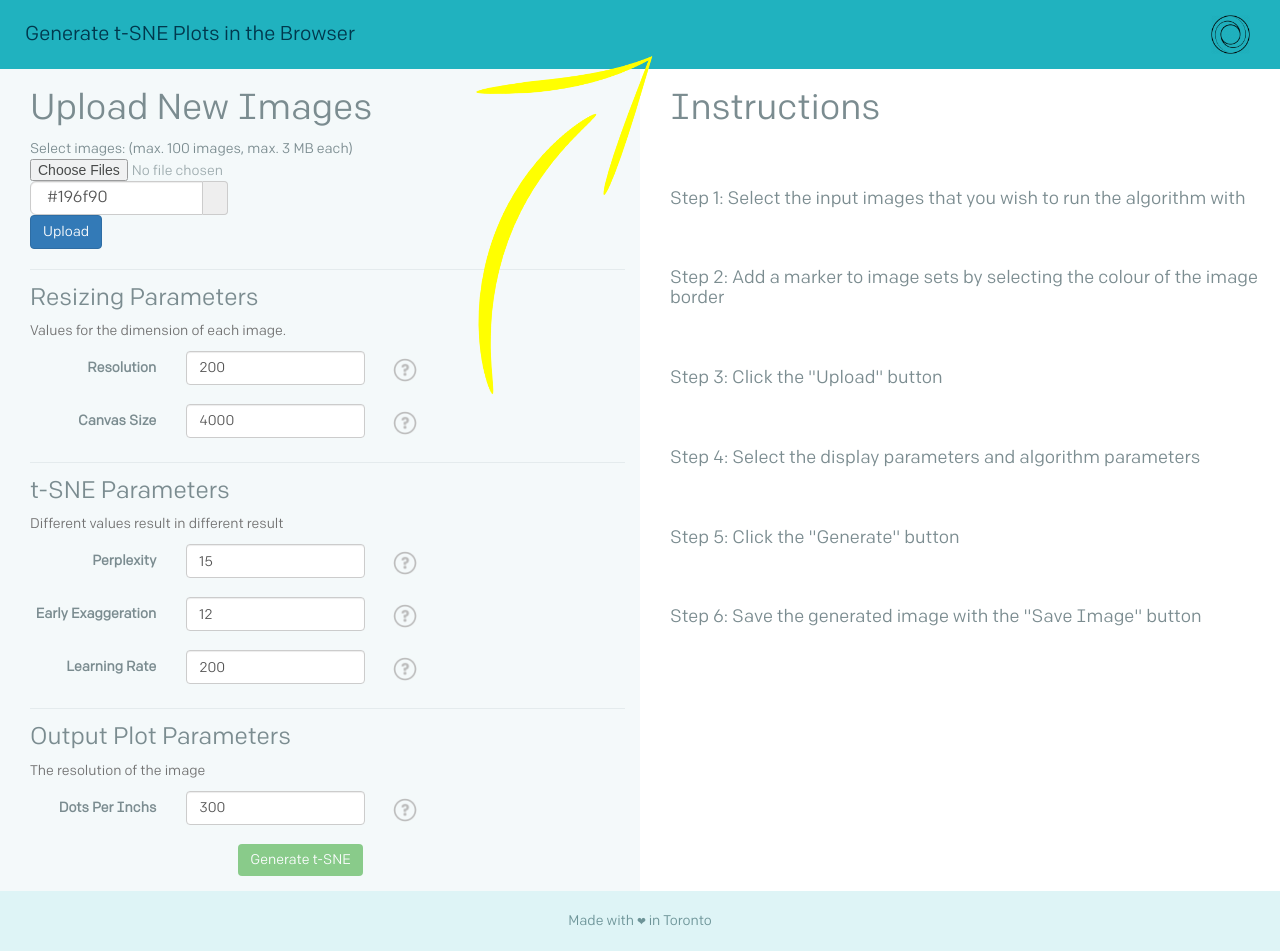
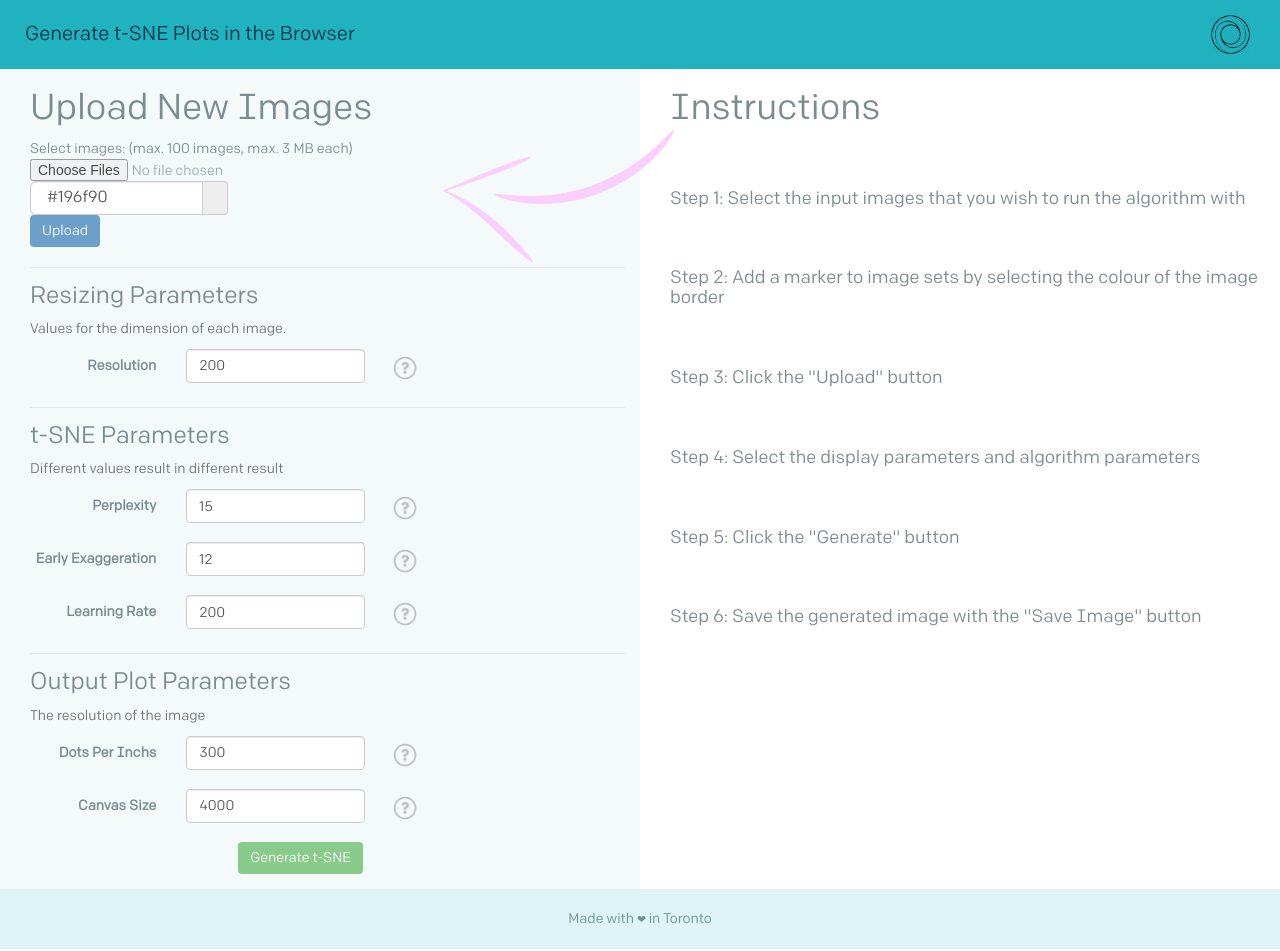
Before and after one commit to bessaFan/ML-playground, a Flask app: page /?session=8c4122cc-4404-463c-b159-a9287a150d6b in a window 1280 px wide. Run offline with Flask 2, Linux system fonts and the light colour scheme; some libraries are stand-ins or nearby versions.

Commit message:
made generate button unclickable when there's no image to be generated and updated arrow

```diff
--- a/static/css/app.css
+++ b/static/css/app.css
@@ -19,26 +19,27 @@ body {
 
 .arrow1-position {
     position: absolute;
-    top: -4px;
-    right: -72px;
+    top: 22px;
+    right: -10px;
     z-index: 90;
-    width: 47%;
+    width: 30%;
     min-height: 100px;
-    transform: rotate(150deg);
+    transform: rotate(20deg);
     object-fit: contain;
-    /* float: right; */
+    filter: brightness(1.6)contrast(5.4)hue-rotate(190deg)saturate(0.9);
 }
 
 .arrow2-position {
-    position: absolute;
-    top: 60px;
-    right: -235px;
-    z-index: 100;
-    width: 100%;
-    /* max-height: 100px; */
-    transform: rotate(60deg);
-    object-fit: contain;
-    /* float: right; */
+      position: absolute;
+      top: 263px;
+      right: -191px;
+      z-index: 100;
+      width: 80%;
+      /* max-height: 100px; */
+      transform: rotate(320deg);
+      object-fit: contain;
+      filter: brightness(1.6)contrast(100)hue-rotate(190deg)saturate(0.9);
+      /* float: right; */
 }
 
 .equal {
--- a/templates/main.html
+++ b/templates/main.html
@@ -185,7 +185,7 @@
           <span class="input-group-addon" "><i></i></span>
         </div>
 
-        <input type="submit" class="btn btn-primary" type=submit value=Upload onclick= "deleteArrow1()" opacity: 0.7; border-width: 0px;">
+        <input type="submit" class="btn btn-primary" type=submit value=Upload onclick= "deleteArrow1()" style="opacity: 0.7; border-width: 0px;">
       </form>
 
       {% for color in colors %}
@@ -208,13 +208,6 @@
           <img src="static/images/tooltip.png" style="width:50px;height:38px;" class="btn btn-secondary invert" data-toggle="tooltip" data-placement="right" title="The resolution of each image.">
           <div class="col-sm-4">
             <input type="number" class="form-control" name = "resolution" id="number" value = "200" placeholder="resolution">
-          </div>
-        </div>
-        <div class="form-group">
-          <label for="inputEmail3" class="col-sm-3 control-label">Canvas Size</label>
-          <img src="static/images/tooltip.png" style="width:50px;height:38px;" class="btn btn-secondary invert" data-toggle="tooltip" data-placement="right" title="Size of the plot">
-          <div class="col-sm-4">
-            <input type="number" class="form-control"  name = "CanvasSize" id="number" value = "4000" placeholder="canvas size">
           </div>
         </div>
         <!-- tSNE Parameters form -->
@@ -250,12 +243,23 @@
             <input type="number" class="form-control" name = "DotsPerInchs" id="number" value = "300" placeholder="DotsPerInchs">
           </div>
         </div>
+        <div class="form-group">
+          <label for="inputEmail3" class="col-sm-3 control-label">Canvas Size</label>
+          <img src="static/images/tooltip.png" style="width:50px;height:38px;" class="btn btn-secondary invert" data-toggle="tooltip" data-placement="right" title="Size of the plot">
+          <div class="col-sm-4">
+            <input type="number" class="form-control"  name = "CanvasSize" id="number" value = "4000" placeholder="canvas size">
+          </div>
+        </div>
         <!-- set the loading icon visible when the "generate" tSNE button is pressed  -->
         <input type="hidden" name="session" value="{{session_id}}">
         <input type="hidden" name="colors" value="{{colors}}">
         <div class="form-group">
           <div class="col-sm-offset-4 col-sm-3" >
-            <button type="submit" class="btn btn-success" style="opacity: 0.7; border-width: 0px; z-index: 100;" onclick= "setVisible()" onclick= "checkFolder()" onclick="generateTSNE()">Generate t-SNE</button>
+          {% if not image_exists %}
+            <button type="submit" class="btn btn-success" id= "generate_button" style="opacity: 0.7; border-width: 0px; z-index: 100;" onclick= "setVisible()" onclick= "checkFolder()" onclick="generateTSNE()" disabled>Generate t-SNE</button>
+          {% else %}
+            <button type="submit" class="btn btn-success" id= "generate_button" style="opacity: 0.7; border-width: 0px; z-index: 100;" onclick= "setVisible()" onclick= "checkFolder()" onclick="generateTSNE() ">Generate t-SNE</button>
+          {% endif %}
           </div>
         </div>
       </form>
@@ -278,7 +282,7 @@
           <script>document.getElementById("arrow2").remove();</script>
           <div class="image">
             <h1>Resulting t-SNE plot</h1>
-            <img id="tsne_plot" src="static/output/{{session_id}}/output.png?timestamp={{timestamp}}" style="width: 100%; max-height: 1000px; object-fit: contain;">
+            <img id="tsne_plot" src="static/output/{{session_id}}/output.png?timestamp={{timestamp}}" style="width: 100%; max-height: 1000px; object-fit: contain; border: 4px solid gainsboro">
           </div>
           <!-- download image button -->
           <a href="static/output/{{session_id}}/output.png" class="btn btn-warning text-center" id="btn-download" download="output.png" style="opacity: 0.7; border-width: 0px; display:inherit; margin: 15px">Save Image</a>
@@ -313,7 +317,6 @@
               <svg class="svg-icon-flower"><use xmlns:xlink="http://www.w3.org/1999/xlink" xlink:href="#flower-icon"></use></svg>
             </div>
           </div>
-
           {% endif %}
         </section>
       </section>
--- a/tsne_lib/tsne_script.py
+++ b/tsne_lib/tsne_script.py
@@ -53,6 +53,7 @@ def tsne_images(session_id,colors_dict, res, perplexity, early_exaggeration, lea
 
   canvas = plot.image_scatter(vis_data[:, 0], vis_data[:, 1], images, colour,res, min_canvas_size=canvasSize )
   plt.imshow(canvas,origin='lower')
+  plt.axis('off')
   #plt.title('%s vs %s' % (x,y))
   #plt.xlabel('%s' % x)
   #plt.ylabel('%s' % y)
```
